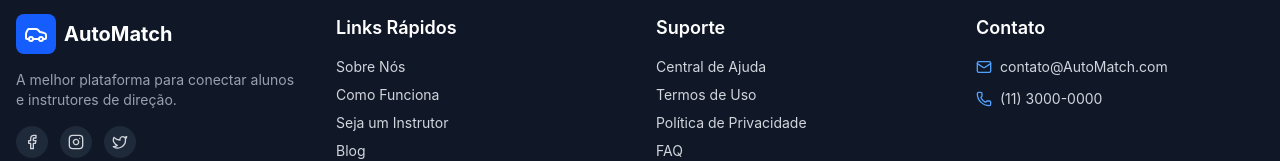
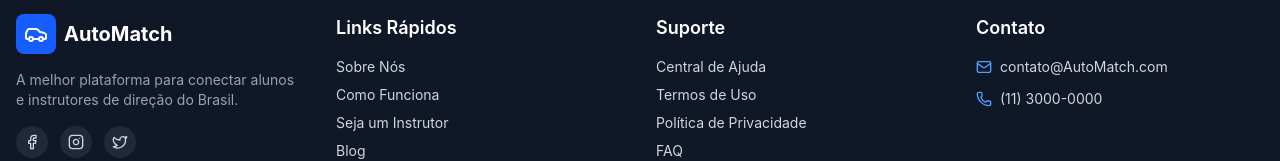
Before and after one commit to aautomatch/automatch-mobile, a React (Vite) app: page / in a window 1280 px wide. Shown: the part 2837-2998 px from the top of the page. Built offline with nearby package versions, Linux system fonts and the light colour scheme.

Commit message:
first-commit

```diff
--- a/src/app/components/Footer.tsx
+++ b/src/app/components/Footer.tsx
@@ -15,7 +15,7 @@ export const Footer: React.FC = () => {
               <span className="font-bold text-xl text-white">AutoMatch</span>
             </div>
             <p className="text-sm text-gray-400 mb-4">
-              A melhor plataforma para conectar alunos e instrutores de direção.
+              A melhor plataforma para conectar alunos e instrutores de direção do Brasil.
             </p>
             <div className="flex gap-3">
               <a href="#" className="w-8 h-8 bg-gray-800 rounded-full flex items-center justify-center hover:bg-blue-600 transition-colors">
```
